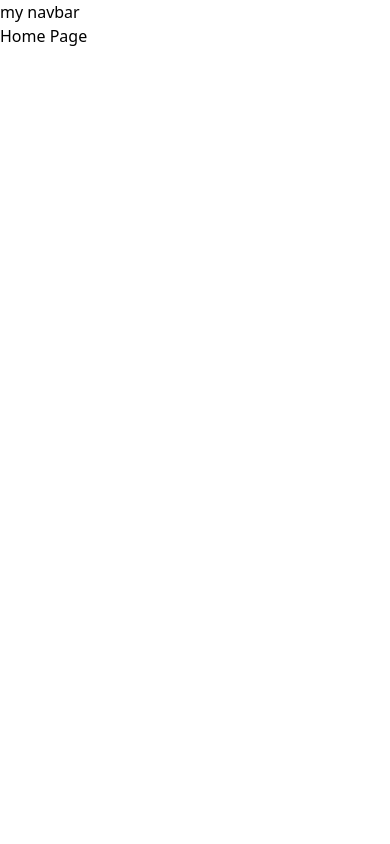
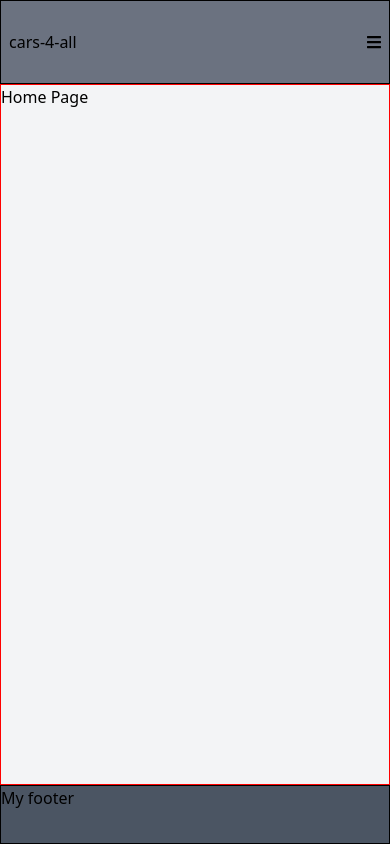
Before and after one commit to wandji20/Cars-4-All, a React (Create React App) app: page / in a window 390 px wide. Built offline with nearby package versions, Linux system fonts and the light colour scheme.

Commit message:
Add nav menu for mobile screen

```diff
--- a/public/index.html
+++ b/public/index.html
@@ -28,7 +28,7 @@
   </head>
   <body>
     <noscript>You need to enable JavaScript to run this app.</noscript>
-    <div id="root"></div>
+    <div id="root" class="w-screen h-screen"></div>
     <!--
       This HTML file is a template.
       If you open it directly in the browser, you will see an empty page.
--- a/src/App.js
+++ b/src/App.js
@@ -1,4 +1,3 @@
-import { Fragment } from 'react';
 import {
   BrowserRouter as Router,
   Switch,
@@ -6,17 +5,19 @@ import {
 } from 'react-router-dom';
 import Nav from './components/nav/Nav';
 import Home from './components/home/Home';
+import Footer from './components/footer/Footer';
 
 function App() {
   return (
-    <>
-      <Nav />
+    <div className="w-full h-full">
       <Router>
+        <Nav />
         <Switch>
           <Route path="/" component={Home} />
         </Switch>
       </Router>
-    </>
+      <Footer />
+    </div>
   );
 }
 
--- /dev/null
+++ b/src/components/footer/Footer.js
@@ -0,0 +1,9 @@
+import React from 'react';
+
+const Footer = () => (
+  <div className="bg-gray-600 fixed inset-x-0 bottom-0 footer">
+    My footer
+  </div>
+);
+
+export default Footer;
--- a/src/components/home/Home.js
+++ b/src/components/home/Home.js
@@ -1,7 +1,7 @@
 import React from 'react';
 
 const Home = () => (
-  <div>
+  <div className="w-full bg-gray-100 border-black-100 home">
     Home Page
   </div>
 );
--- a/src/components/nav/Nav.js
+++ b/src/components/nav/Nav.js
@@ -1,8 +1,20 @@
 import React from 'react';
+import { FontAwesomeIcon } from '@fortawesome/react-fontawesome';
+import { faBars } from '@fortawesome/free-solid-svg-icons';
+import { NavLink } from 'react-router-dom';
+import NavMenu from './NavMenu';
 
 const Nav = () => (
-  <nav>
-    my navbar
+  <nav id="" className="nav-bar bg-gray-500 fixed-inset-0 flex justify-between items-center">
+    <NavLink to="#" className="block h-auto pl-2">
+      <span className="">
+        cars-4-all
+      </span>
+    </NavLink>
+    <NavMenu />
+    <button type="button" className="h-auto pr-2">
+      <FontAwesomeIcon icon={faBars} />
+    </button>
   </nav>
 );
 
--- /dev/null
+++ b/src/components/nav/NavMenu.js
@@ -0,0 +1,73 @@
+import React from 'react';
+import { NavLink } from 'react-router-dom';
+import { FontAwesomeIcon } from '@fortawesome/react-fontawesome';
+import { faCaretDown } from '@fortawesome/free-solid-svg-icons';
+
+const NavMenu = () => {
+  const pages = ['rental', 'market'];
+  const featuredCars = ['', 'Sedan', 'Suv', 'Vans', 'Truck'];
+
+  return (
+    <div
+      className="w-1/2 flex flex-col items-start justify-around absolute nav-menu bg-gray-100 px-4 bg-gray hidden"
+    >
+      <div className="h-auto border-black w-full">
+        <span className="inline-block">Pages</span>
+        <span className="inline-block ml-2">
+          <FontAwesomeIcon icon={faCaretDown} />
+        </span>
+        <ul id="pages" className="w-full hidden">
+          {
+              pages.map((page) => (
+                <li key={page} value={page}>
+                  <NavLink to="#">
+                    <span>{page}</span>
+                  </NavLink>
+                </li>
+              ))
+            }
+        </ul>
+      </div>
+
+      <NavLink to="#" className="inline-block">
+        <span>Testimonial</span>
+      </NavLink>
+
+      <div className=" w-full h-auto">
+        <span>Featured Cars</span>
+        <span className="inline-block ml-2">
+          <FontAwesomeIcon icon={faCaretDown} />
+        </span>
+        <ul id="featured-cars" className="ml-2 hidden">
+          {
+              featuredCars.map((category) => (
+                <li key={category} value={category}>
+                  <NavLink to="#">
+                    <span>{category}</span>
+                  </NavLink>
+                </li>
+              ))
+            }
+        </ul>
+      </div>
+
+      <NavLink to="#" className="inline-block">
+        <span>More</span>
+      </NavLink>
+
+      <NavLink to="#" className="inline-block">
+        <span>Contact</span>
+      </NavLink>
+
+      <NavLink to="#" className="inline-block">
+        <span>Testimonial</span>
+      </NavLink>
+
+      <NavLink to="#" className="inline-block">
+        <span>Profile</span>
+      </NavLink>
+
+    </div>
+  );
+};
+export default NavMenu;
--- a/src/index.css
+++ b/src/index.css
@@ -3,3 +3,23 @@
 @tailwind components;
 @tailwind utilities;
 /* stylelint-enable scss/at-rule-no-unknown */
+
+.nav-bar {
+  height: 10%;
+  border: 1px solid black;
+}
+.footer {
+  height: 7%;
+  border: 1px solid black;
+}
+
+.home {
+  height: 83%;
+  border: 1px solid red;
+}
+
+.nav-menu {
+  height: 83%;
+  border: 1px solid red;
+  top: 10%;
+}
```
